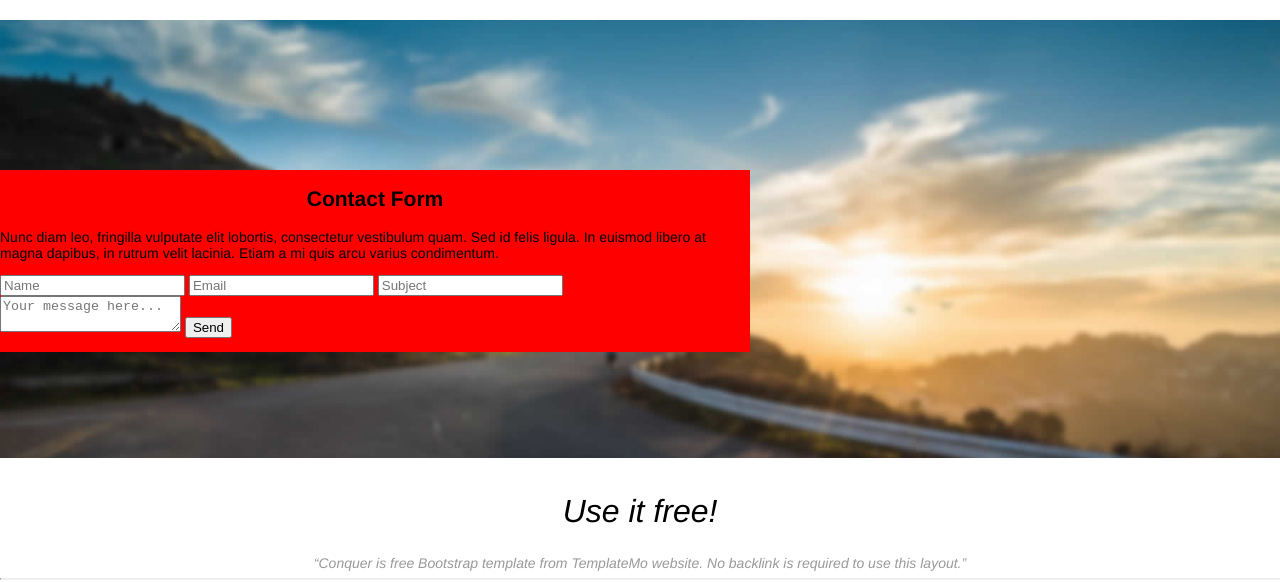
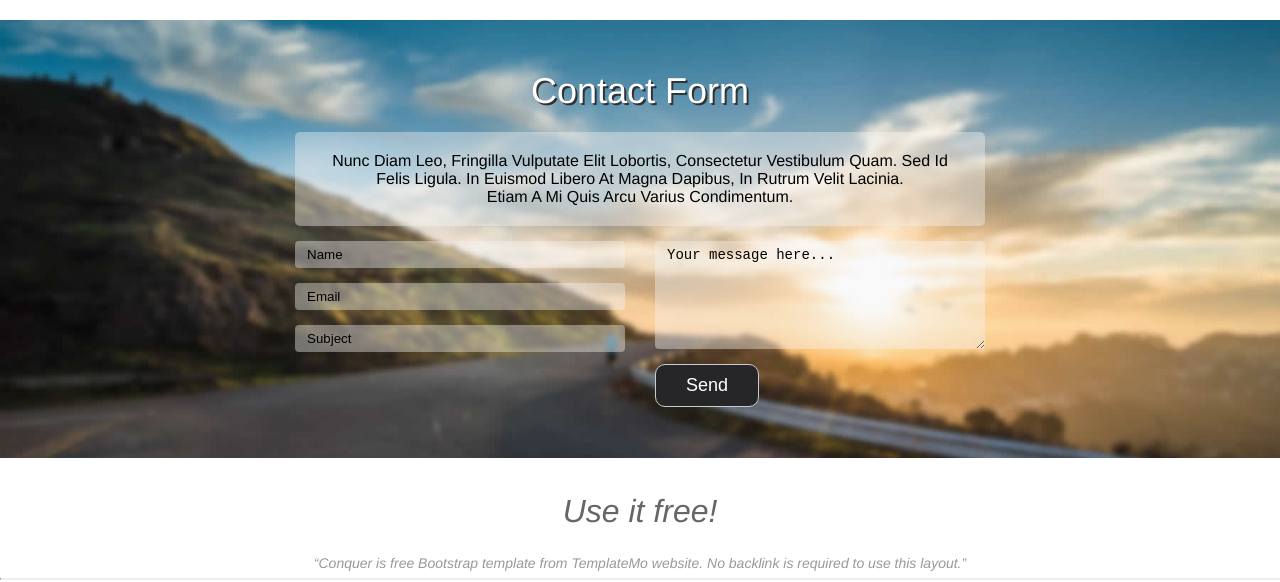
Before and after one commit to LAFOUTLOUD/One-Page-Responsive, a plain HTML site: page root/index.html in a window 1280 px wide. Shown: the part 3305-3887 px from the top of the page. Drawn offline with Linux system fonts and the light colour scheme.

Commit message:
Commit 9

```diff
--- a/root/css/stylesheet.css
+++ b/root/css/stylesheet.css
@@ -1,16 +1,16 @@
 * {
-	box-sizing: border-box; /* changing the width, padding, margins does not affect the size of the element */
+	box-sizing: border-box;
 }
 
 body {
 	font-family: "Helvetica Neue", Helvetica, Arial, sans-serif;
-	font-size: 14px; /* sets the default size for all the text on the page */
-	margin: 0%; /* removes the empty white space from around the webpage */
-	text-transform: capitalize; /* automatically capitalizes every word on the webpage */
+	font-size: 14px;
+	margin: 0%;
+	text-transform: capitalize;
 }
 
 .container {
-/*	background-color: red;*/
+	/*background-color: red;*/
 	margin: 0px auto;
 	width: 100%;
 }
@@ -25,6 +25,10 @@ body {
 .column {
 	/*background-color: blue;*/
 	margin: 0px auto;
+}
+
+::placeholder {
+  color: #000;
 }
 
 /* nav *********************************************************************************************/
@@ -247,7 +251,6 @@ a:hover#read-more-button {
 }
 
 #services-row-2 {
-	background-color: orange;
 	display: table;
 	margin: 0px auto;
 	padding-top: 20px;
@@ -299,22 +302,132 @@ a:hover#read-more-button {
 }
 
 #contact-container {
-	background-color: red;
-	margin: 0px auto;
+	/*background-color: orange;*/
+	margin: 0 auto;
 	position: absolute;
-	top: 3475px;
-	width: 750px;
+	top: 3375px;
+	left: 0; /* centers the form */
+	right: 0; /* centers the form */
+	width: 720px;
 }
 
-#contact-row {
-	background-color: orange;
+#contact-row-1 {
+	/*background-color: blue;*/
+	display: table;
+	padding-bottom: 15px;
+	width: 100%; /* the length of the row is equal to the size of the container so it takes up the entire container */
+}
+
+.contact-row {
+	/*background-color: blue;*/
 	display: table;
 	margin: 0px auto;
-	width: 750px;
+	width: 100%; /* the length of the row is equal to the size of the container so it takes up the entire container */
+}
+
+#content {
+	/*background-color: green;*/
+	text-align: center; /* centers the header and the text */
+}
+
+#section-row-1-row-content {
+	/*background-color: green;*/
+	padding: 0px 15px; /* adds padding around the text box in the row within the content */
 }
 
 #contact h1 {
-	text-align: center;
+	color: #fff;
+    font-size: 36px;
+    font-weight: 500;
+    margin-top: 0px;
+    margin-bottom: 20px;
+    text-shadow: 2px 2px #333;
+
+}
+
+#section-row-1-row-content-text {
+	background-color: rgba(242,242,242,0.4); /* adds a transparent background color behind the text */
+	border-radius: 5px; /* rounds the borders of the <p> */
+	font-size: 16px; /* changes the size of the text */ /**/
+	padding: 20px 15px; /* adds padding around the text */
+}
+
+#section-row-2-column {
+	padding: 0px 15px; /* adds padding to the left and right sides of the inputs */
+}
+
+/* left column */
+#left-column {
+	/*background-color: pink;*/
+	float: left; /* puts the 3 input fields on the left side of the content */ /* both columns must float left */
+	padding-right: 15px; /* puts padding on the right side of the input fields */
+	width: 50%; /* makes the size of the columns take up 50% of the content <div> */ /* this is perfect for (2) column layouts */
+}
+
+/* right column */
+#right-column {
+	/*background-color: pink;*/
+	float: left; /* puts the <textarea> on the right side of the content */ /* both columns must float left */
+	padding-left: 15px; /* puts padding on the right side of the input fields */
+	width: 50%; /* makes the size of the columns take up 50% of the content <div> */ /* this is perfect for (2) column layouts */
+}
+
+.form_control {
+	margin-bottom: 15px; /* adds margins to the bottoms of the input fields and the textarea */
+}
+
+/* controls the input fields in the left column */ /* all (3) input fields have css that they share, requiring a class, and css that they don't, requiring an id */
+
+#name_input{
+	background-color: rgba(242,242,242,0.4); /* adds a transparent background color behind the input field */
+	border: none; /* removes the default border around the input field */
+	border-radius: 4px; /* rounds the borders around the input fields */
+	padding: 6px 12px; /* adds padding inside the input field */
+	width: 100%; /* the width of the input field is the full length of the column it in */
+}
+
+#email_input{
+	background-color: rgba(242,242,242,0.4); /* adds a transparent background color behind the input field */
+	border: none; /* removes the default border around the input field */
+	border-radius: 4px; /* rounds the borders around the input fields */
+	padding: 6px 12px; /* adds padding inside the input field */
+	width: 100%; /* the width of the input field is the full length of the column it in */
+}
+
+#subject_input{
+	background-color: rgba(242,242,242,0.4); /* adds a transparent background color behind the input field */
+	border: none; /* removes the default border around the input field */
+	border-radius: 4px; /* rounds the borders around the input fields */
+	padding: 6px 12px; /* adds padding inside the input field */
+	width: 100%; /* the width of the input field is the full length of the column it in */
+}
+
+/* controls the <textarea> in the right column */
+
+textarea {
+	background-color: rgba(242,242,242,0.4); /* adds a transparent background color behind the textarea */
+	border: none; /* removes the border around the input field */
+	border-radius: 4px; /* rounds the borders around the input fields */
+	font-size: 14px; /* must be set to 14 for the textarea to match the input fields */
+	padding: 6px 12px; /* adds padding inside the textarea */
+	width: 100%;  /*makes the textarea stretch across the entire right column*/
+}
+
+/* controls the button */
+
+#contact_btn {
+	background: #262628; /* colors the button */
+	border: 1px solid #ccc; /* changes the border around the button */
+	border-radius: 10px; /* rounds the default border around the button */
+	color: #fff; /* colors the text of the button */
+	font-size: 18px; /* changes the size of the font of the button */
+	padding: 10px 30px; /* adds padding between the button's text and its border */
+}
+
+#contact_btn:hover{
+	background-color: #fff; /* the color of the button changes when you hover over it */
+	color: #333; /* the color of the button's text changes when you hover over it */
+	cursor: pointer; /* the pointer changes when you hover over the button */
 }
 
 /* footer **************************************************************************************/
@@ -331,6 +444,7 @@ footer {
 }
 
 footer h1 {
+	color: #666;
 	font-size: 32px;
 	font-style: italic;
 	font-weight: 500;
@@ -356,7 +470,6 @@ hr {
 
 #scroll-to-top {
 	cursor: pointer;
-/*	display: none;*/
 	position: fixed; /* fixes the element to the screen */
 	right: 30px; /* the element is fixed to the bottom right of the screen */
 	bottom: 20px; /* the element is fixed to the bottom of the screen */
--- a/root/index.html
+++ b/root/index.html
@@ -3,7 +3,7 @@
 		<head>
 			<meta charset="utf-8">
 			<meta name="viewport" content="width=device-width, initial-scale=1">
-			<title>One Page Responsive</title>
+			<title>FREE CSS | FREE CSS Templates | Demo of the HTML CSS Template</title>
 			<link href="css/stylesheet.css" rel="stylesheet">
 		</head>
 
@@ -206,47 +206,65 @@
 				<!-- contact form -->
 				<div id="contact-container">
 
-					<!-- row 1 -->
-					<div id="contact-row-1">
-						<h1>contact form</h1>
+    				<!-- row 1A -->
+    				<div class="contact-row">
+
+						<!-- content -->
+						<div id="content">
+
+							<h1>Contact Form</h1>
+
+							<!-- row 2A -->
+							<div id="contact-row-1">
+
+								<!-- content -->
+								<div id="section-row-1-row-content">
+
+									<p id="section-row-1-row-content-text">Nunc diam leo, fringilla vulputate elit lobortis, consectetur vestibulum quam. Sed id
+									<br>
+									felis ligula. In euismod libero at magna dapibus, in rutrum velit lacinia.
+									<br>
+									Etiam a mi quis arcu varius condimentum.</p>
+
+								</div>
+							</div>
+						</div>
 					</div>
 
-					<!-- row 2 -->
-					<div id="contact-row-2">
-						<p style="text-transform: none;">Nunc diam leo, fringilla vulputate elit lobortis, consectetur vestibulum quam. Sed id felis ligula. In euismod libero at magna dapibus, in rutrum velit lacinia. Etiam a mi quis arcu varius condimentum.</p>
-					</div>
+                    <!-- row 1B -->
+                    <div class="contact-row">
 
-					<!-- row 3 -->
-					<div id="contact-row-3">
-						<form action="#" method="post">
+                        <!-- content -->
+                        <div id="section-row-2-column">
 
-							<!-- contact row column 1 -->
-							<div>
+                            <!-- form -->
+                            <form action="#" method="post">
 
-								<!-- Name -->
-								<input type="text" placeholder="Name">
+                                <!-- left column -->
+                                <div id="left-column">
 
-								<!-- Email -->
-								<input type="email" placeholder="Email">
+                                    <!-- input field 1 -->
+                                    <input class="form_control" id="name_input" name="name" placeholder="Name" type="name">
 
-								<!-- Subject -->
-								<input type="text" placeholder="Subject">
+                                    <!-- input field 2 -->
+                                    <input class="form_control" id="email_input" name="email" placeholder="Email" type="email">
 
-							</div>
+                                    <!-- input field 3 -->
+                                    <input class="form_control" id="subject_input" name="subject" placeholder="Subject" type="name">
 
-							<!-- contact row column 2 -->
-							<div>
+                                </div>
 
-								<textarea placeholder="Your message here..."></textarea>
+                                <!-- column -->
+                                <div id="right-column">
 
-								<!-- Submit button -->
-								<input type="submit" value="Send">
+                                    <!-- textarea -->
+                                    <textarea class="form_control" id="comment" name="message" rows="6" placeholder="Your message here..."></textarea>
+                                    <button id="contact_btn" type="submit">Send</button>
 
-							</div>
-
-						</form>
-					</div>
-
+                                </div>
+                            </form>
+                        </div>
+                    </div>
 				</div>
 			</section>
 
--- a/root/js/script.js
+++ b/root/js/script.js
@@ -1,4 +1,5 @@
 // function for smooth scrolling
+
 function myFunction() {
 
 	const navLinks = document.querySelectorAll('nav a');
@@ -14,37 +15,36 @@ function myFunction() {
 			});
 		}
 	}
-
 };
 
 // for scrollspy - change the active link as we scroll
 
-var home = document.getElementById('home');
-var aboutUs = document.getElementById('about-us');
-var services = document.getElementById('services');
-var contact = document.getElementById('contact');
+//var home = document.getElementById('home');
+//var aboutUs = document.getElementById('about-us');
+//var services = document.getElementById('services');
+//var contact = document.getElementById('contact');
+//
+//window.addEventListener('scroll', function() {
+//
+//	var windo = window.pageYOffset;
+//
+//	if (aboutUs.offsetTop >= windo && services.offsetTop > windo) {
+//		console.log('About');
+//	}
+//
+//	else if (services.offsetTop >= windo && contact.offsetTop > windo) {
+//		console.log('Services');
+//	}
+//
+//	else if (contact.offsetTop >= windo) {
+//		console.log('Contact');
+//	}
+//
+//	else {
+//		console.log('Home');
+//	}
+//
+//});
 
-window.addEventListener('scroll', function() {
-
-	var windo = window.pageYOffset;
-
-	if (aboutUs.offsetTop >= windo && services.offsetTop > windo) {
-		console.log('About');
-	}
-
-	else if (services.offsetTop >= windo && contact.offsetTop > windo) {
-		console.log('Services');
-	}
-
-	else if (contact.offsetTop >= windo) {
-		console.log('Contact');
-	}
-
-	else {
-		console.log('Home');
-	}
-
-});
-
-// calls the smooth scrolling fn
+// calls the fns when the webpage is loaded
 myFunction();
```
